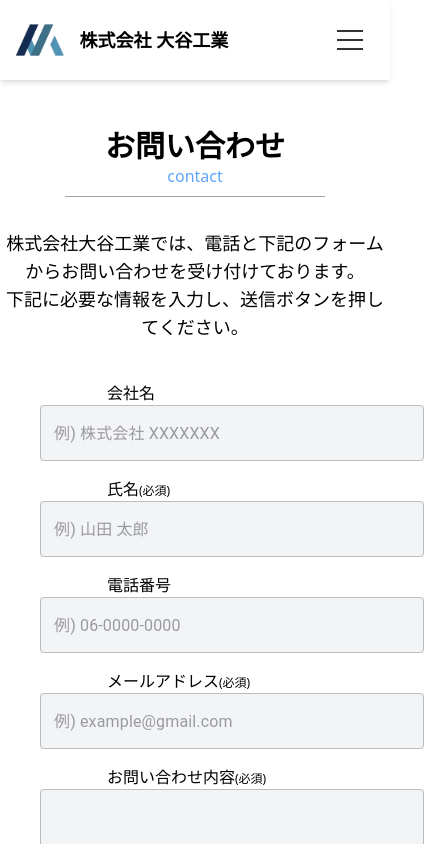
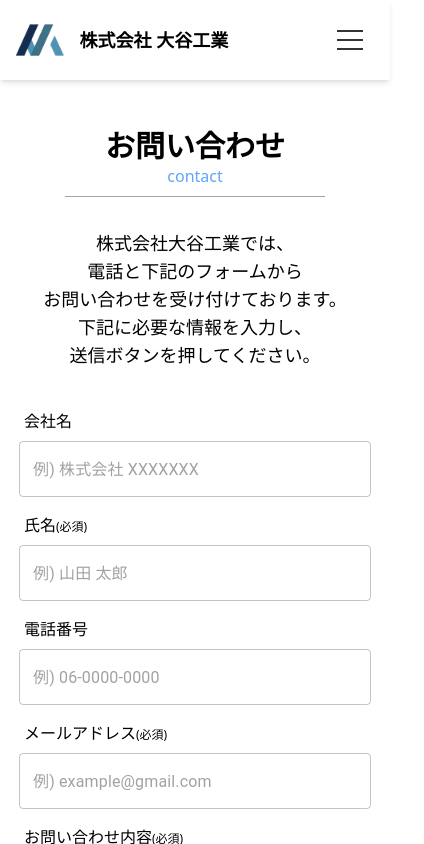
Before and after one commit to teppei1994667/OtaniKogyo_HP, a Next.js app: page /ContactForm in a window 390 px wide. Shown: the top 844 px of the page, 424 px wide, since content can reach past the window. Built offline with nearby package versions, Linux system fonts and the light colour scheme.

Commit message:
Contact: レスポンシブ対応 実装

```diff
--- a/src/app/ContactForm/page.tsx
+++ b/src/app/ContactForm/page.tsx
@@ -27,31 +27,35 @@ export default function ContactForm() {
     const formData = contactForm.getValues();
     console.log("送信データ:", formData);
   };
+
   return (
     <>
       <FormProvider {...contactForm}>
-        <Grid container className={"justify-center mt-32"}>
+        <Grid container className="justify-center mt-32">
           <Grid className="text-center w-full">
             <h1 className="font-bold text-3xl">お問い合わせ</h1>
             <p className="text-base text-blue-400">contact</p>
             <div className="mt-2 mx-auto w-2/3 border-b border-gray-400"></div>
           </Grid>
         </Grid>
-        <Grid container className={"justify-center mt-8"}>
+        <Grid container className="justify-center mt-8">
           <Grid className="text-center w-full">
-            <p className="text-lg">
-              株式会社大谷工業では、電話と下記のフォームからお問い合わせを受け付けております。
+            <p className="text-lg whitespace-pre-line sm:whitespace-normal">
+              {`株式会社大谷工業では、\n電話と下記のフォームから\nお問い合わせを受け付けております。`}
             </p>
-            <p className="text-lg">
-              下記に必要な情報を入力し、送信ボタンを押してください。
+            <p className="text-lg whitespace-pre-line sm:whitespace-normal">
+              {`下記に必要な情報を入力し、\n送信ボタンを押してください。`}
             </p>
           </Grid>
         </Grid>
-        <Grid container className="justify-center mt-10">
-          <Grid className="flex items-center w-44">
+        <Grid
+          container
+          className="flex flex-col sm:flex-row justify-center mt-10"
+        >
+          <Grid className="flex items-center w-full sm:w-44 ml-6 sm:ml-0">
             <p>会社名</p>
           </Grid>
-          <Grid className="ml-10">
+          <Grid className="mt-2 sm:mt-0 ml-0 sm:ml-10 w-full sm:w-auto text-center">
             <FormTextField
               name="companyName"
               variant="outlined"
@@ -59,13 +63,16 @@ export default function ContactForm() {
             />
           </Grid>
         </Grid>
-        <Grid container className="justify-center mt-4">
-          <Grid className="flex items-center w-44">
+        <Grid
+          container
+          className="flex flex-col sm:flex-row justify-center mt-4"
+        >
+          <Grid className="flex items-center w-full sm:w-44 ml-6 sm:ml-0">
             <p>
               氏名<span className="text-xs">(必須)</span>
             </p>
           </Grid>
-          <Grid className="ml-10">
+          <Grid className="mt-2 sm:mt-0 ml-0 sm:ml-10 w-full sm:w-auto text-center">
             <FormTextField
               name="name"
               variant="outlined"
@@ -76,11 +83,14 @@ export default function ContactForm() {
             />
           </Grid>
         </Grid>
-        <Grid container className="justify-center mt-4">
-          <Grid className="flex items-center w-44">
+        <Grid
+          container
+          className="flex flex-col sm:flex-row justify-center mt-4"
+        >
+          <Grid className="flex items-center w-full sm:w-44 ml-6 sm:ml-0">
             <p>電話番号</p>
           </Grid>
-          <Grid className="ml-10">
+          <Grid className="mt-2 sm:mt-0 ml-0 sm:ml-10 w-full sm:w-auto text-center">
             <FormTextField
               name="phoneNumber"
               variant="outlined"
@@ -88,13 +98,16 @@ export default function ContactForm() {
             />
           </Grid>
         </Grid>
-        <Grid container className="justify-center mt-4">
-          <Grid className="flex items-center w-44">
+        <Grid
+          container
+          className="flex flex-col sm:flex-row justify-center mt-4"
+        >
+          <Grid className="flex items-center w-full sm:w-44 ml-6 sm:ml-0">
             <p>
               メールアドレス<span className="text-xs">(必須)</span>
             </p>
           </Grid>
-          <Grid className="ml-10">
+          <Grid className="mt-2 sm:mt-0 ml-0 sm:ml-10 w-full sm:w-auto text-center">
             <FormTextField
               name="email"
               variant="outlined"
@@ -105,13 +118,16 @@ export default function ContactForm() {
             />
           </Grid>
         </Grid>
-        <Grid container className="justify-center mt-4">
-          <Grid className="flex items-center w-44">
+        <Grid
+          container
+          className="flex flex-col sm:flex-row justify-center mt-4"
+        >
+          <Grid className="flex items-center w-full sm:w-44 ml-6 sm:ml-0">
             <p>
               お問い合わせ内容<span className="text-xs">(必須)</span>
             </p>
           </Grid>
-          <Grid className="ml-10">
+          <Grid className="mt-2 sm:mt-0 ml-0 sm:ml-10 w-full sm:w-auto text-center">
             <FormTextField
               name="inquiryContent"
               variant="outlined"
@@ -123,6 +139,7 @@ export default function ContactForm() {
             />
           </Grid>
         </Grid>
+        {/* 送信ボタン */}
         <Grid container className="justify-center mt-8 mb-16">
           <Grid className="flex items-center">
             <button
--- a/src/app/share/component/FormTextField.tsx
+++ b/src/app/share/component/FormTextField.tsx
@@ -20,7 +20,7 @@ export const FormTextField = (props: FormTextFieldProps) => {
           variant="outlined"
           error={!!error}
           helperText={error ? error.message : ""}
-          className={`w-96 bg-gray-100 ${className || ""}`}
+          className={`w-88 sm:w-96 ${className || ""}`}
           {...restProps}
         />
       )}
--- a/tailwind.config.ts
+++ b/tailwind.config.ts
@@ -20,6 +20,7 @@ export default {
         "288": "72rem", // 1152px
       },
       width: {
+        "88": "22rem", // 352px
         "120": "30rem", // 480px
         "144": "36rem", // 576px
         "192": "48rem", // 768px
```
